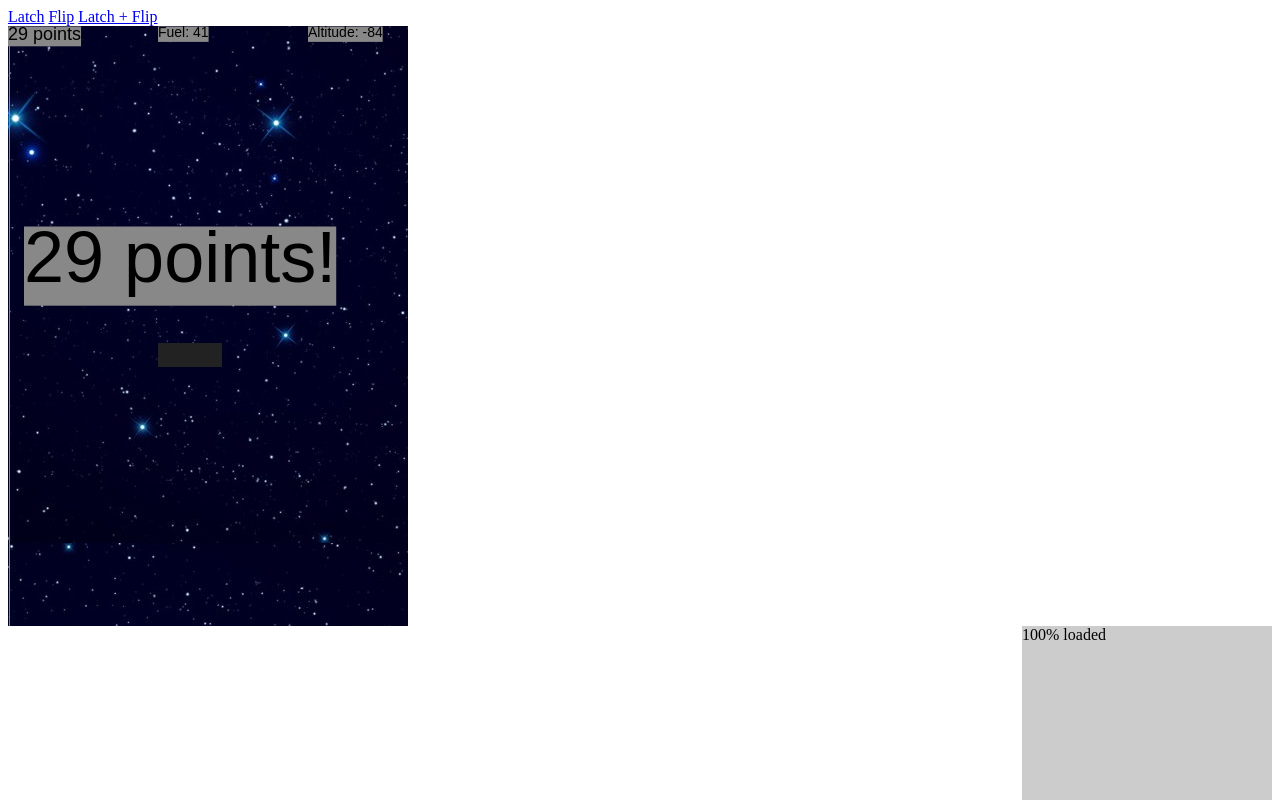
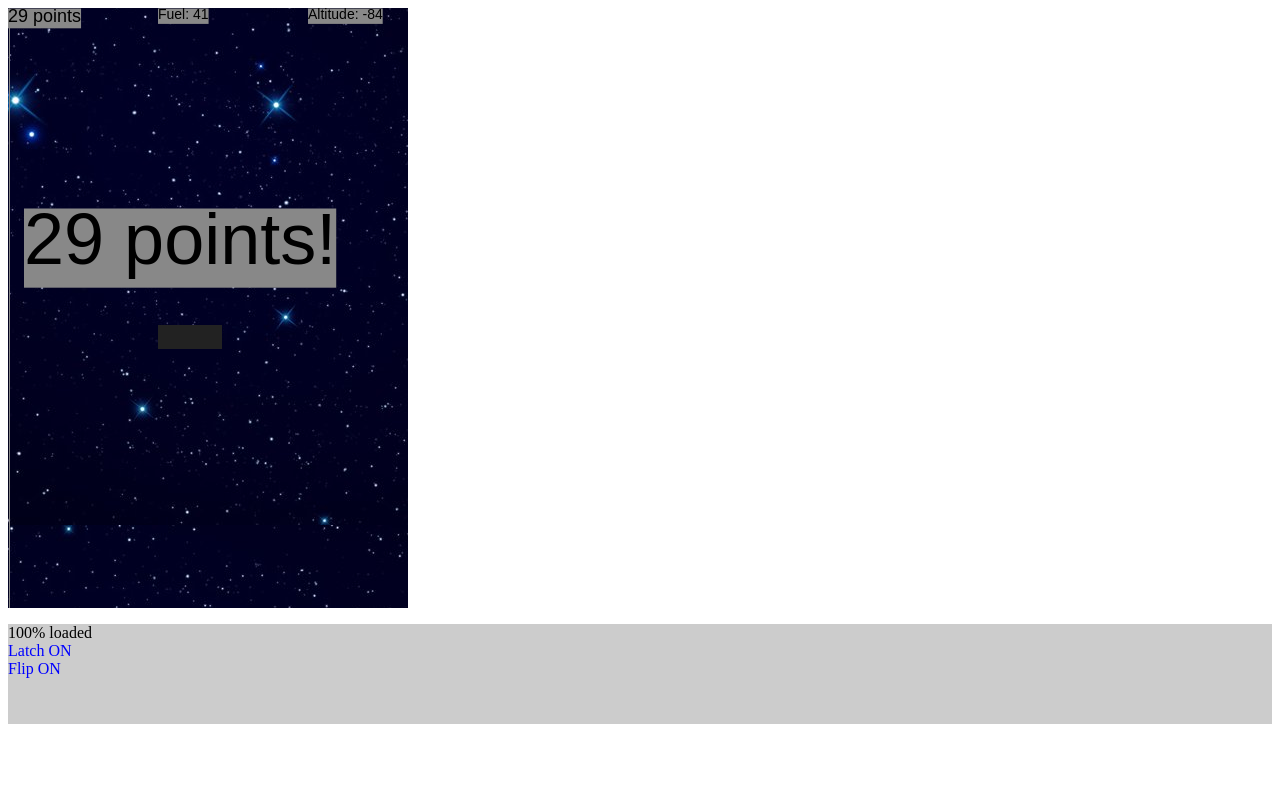
Before and after one commit to deengames-prototypes/asteroidnaut, a plain HTML site: page prototypes/4-flying/index.html in a window 1280 px wide. Shown: the top 800 px of the page. Drawn offline with Linux system fonts and the light colour scheme.

Commit message:
Codify latch/flip; move console

```diff
--- a/prototypes/4-flying/external.json
+++ b/prototypes/4-flying/external.json
@@ -12,7 +12,7 @@ externs = {
   "fuel_initial": 30,
 
   "enable_fuel": true,
-  "flip_on_asteroid": false,
-  "latch_onto_asteroid": false,
+  "flip_on_asteroid": true,
+  "latch_onto_asteroid": true,
   "max_fuel": 100
 }
--- a/prototypes/4-flying/game.js
+++ b/prototypes/4-flying/game.js
@@ -87,8 +87,8 @@ Crafty.c('Player', {
     var self = this;
     this.points = 0;
     this.fuel = extern('fuel_initial');
-    this.useLatch = extern('latch_onto_asteroid') || queryParam('latch');
-    this.useFlip = extern('flip_on_asteroid') || queryParam('flip');
+    this.useLatch = config('latch_onto_asteroid');
+    this.useFlip = config('flip_on_asteroid');
     if (this.useLatch) { console.debug("Latch ON" )};
     if (this.useFlip) { console.debug("Flip ON" )};
 
@@ -114,7 +114,6 @@ Crafty.c('Player', {
 
               // If flip and latch are enabled, don't flip if we hit the bottom
               if (self.useLatch && isUnderNotBesideAsteroid) {
-                console.log("Undarrr");
                 // If we have flip and latch both, don't flip from the bottom. We will latch on.
               } else {
                 // asteroid from below or standing on it. Not when you slide past it.
--- a/prototypes/4-flying/index.html
+++ b/prototypes/4-flying/index.html
@@ -4,9 +4,5 @@
 <script src="game.js" type="text/javascript"></script>
 </head>
   <body>
-
-      <a href="?latch=true">Latch</a>
-      <a href="?flip=true">Flip</a>
-      <a href="?latch=true&flip=true">Latch + Flip</a>
   </body>
 </html>
--- a/prototypes/4-flying/lib/console.js
+++ b/prototypes/4-flying/lib/console.js
@@ -9,13 +9,14 @@ if (typeof console  != "undefined" && typeof console.log != 'undefined') {
 window.onload = function() {
   var div = document.createElement("div");
   div.id = "console";
-  div.style.width = "250px";
-  div.style.height = "100%";
+  div.style.width = "100%";
+  div.style.height = "100px";
   div.style.background = "#ccc";
   div.style.overflowY = "auto";
   div.style.float = "right";
+  div.style.marginTop = "16px";
 
-document.body.appendChild(div);
+  document.body.appendChild(div);
 }
 
 console.debug = function(message) {
```
